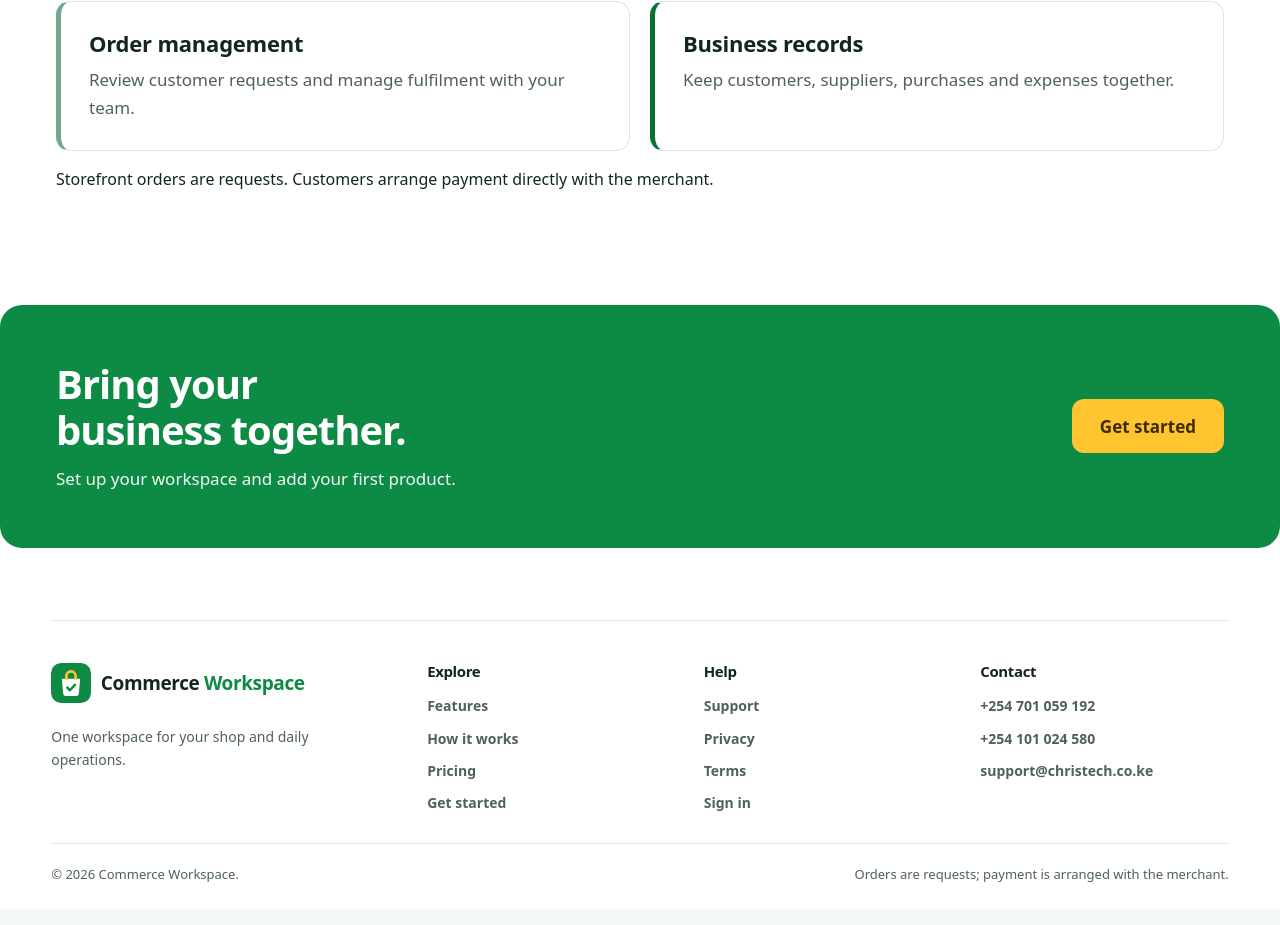
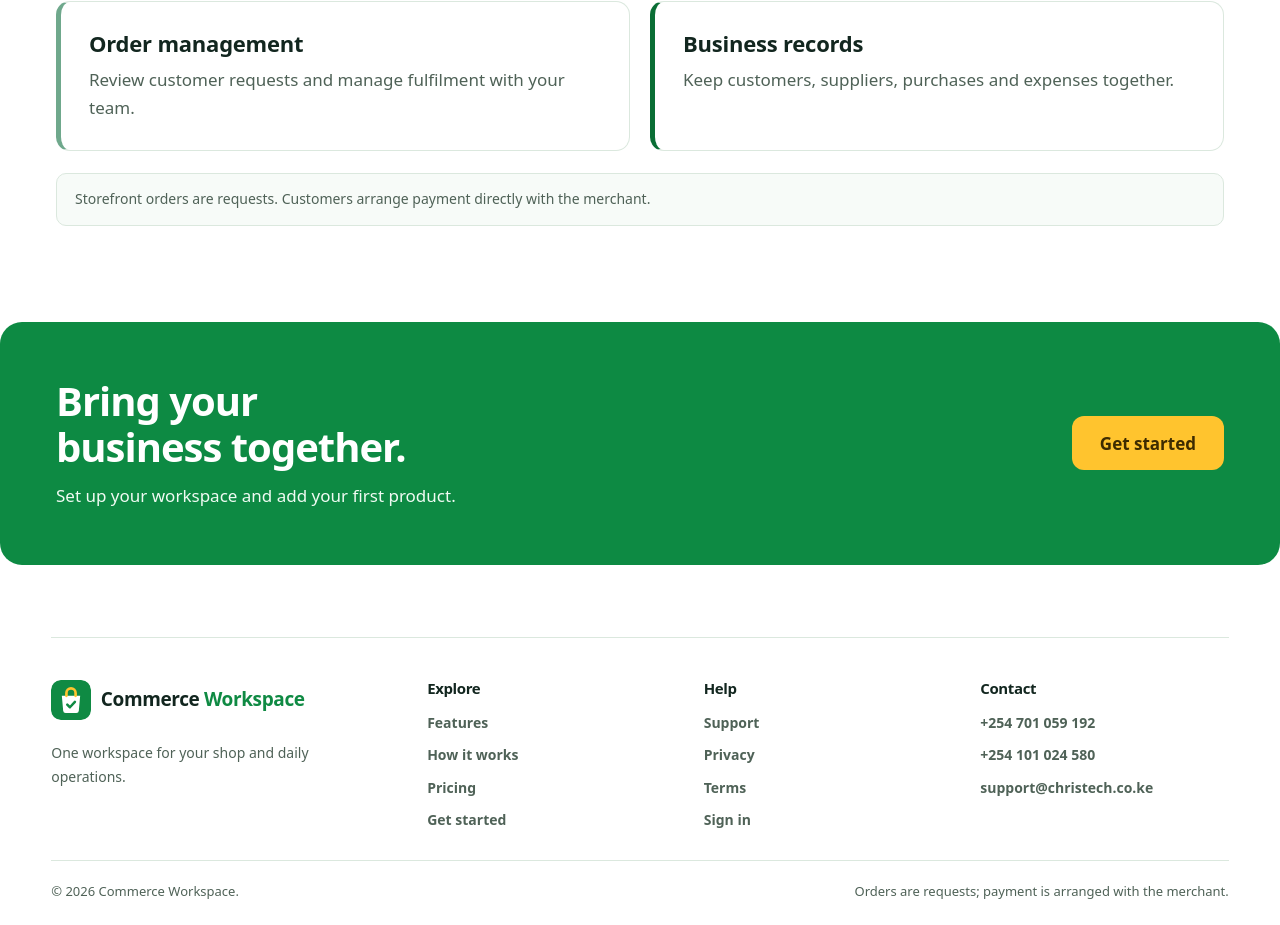
Before and after one commit to learninghub44/kenya-multitenant-commerce-docs, a Next.js app: page / in a window 1280 px wide. Shown: the part 1127-2052 px from the top of the page. Built offline with nearby package versions, Linux system fonts and the light colour scheme.

Commit message:
Style concise homepage note

```diff
--- a/src/app/home.module.css
+++ b/src/app/home.module.css
@@ -87,3 +87,5 @@
 @media(max-width:1000px){.footer{grid-template-columns:repeat(2,minmax(0,1fr))}.footerBrand{grid-column:1/-1}}
 @media(max-width:680px){.nav{align-items:flex-start;flex-direction:column}.nav nav{width:100%;flex-wrap:wrap;gap:10px 16px}.nav nav>a:first-child{display:inline-flex}.hero{padding-left:20px;padding-right:20px}.footer{width:calc(100% - 36px);grid-template-columns:1fr 1fr;gap:24px 18px;padding-top:34px}.footerBrand{grid-column:1/-1}.footerBottom{grid-column:1/-1;flex-direction:column}}
 @media(max-width:390px){.footer{grid-template-columns:1fr}.footerBrand,.footerBottom{grid-column:auto}}
+.paymentNote{max-width:1480px;margin:22px auto 0;padding:14px 18px;border:1px solid var(--line);border-radius:10px;background:#f7fbf8;color:var(--muted);font-size:14px;line-height:1.6}
+@media(max-width:680px){.paymentNote{margin-top:18px;padding:13px 14px;font-size:13px}}
```
